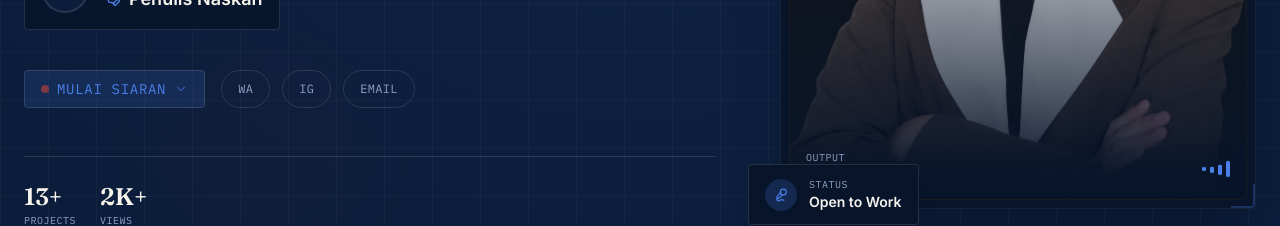
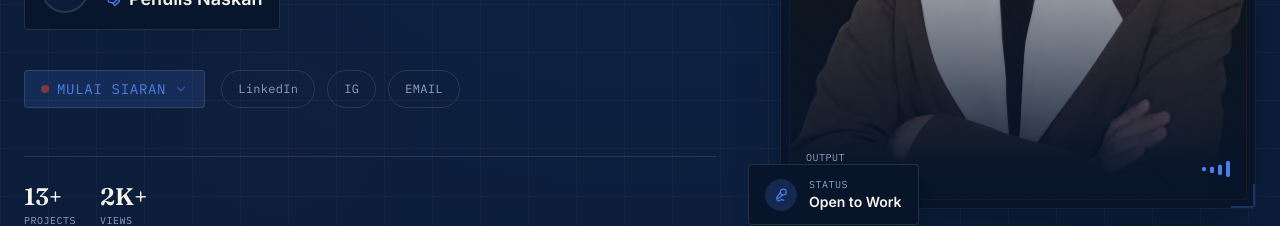
Before and after one commit to 1iki/portofolio-zahara, a React (Vite) app: page / in a window 1280 px wide. Shown: the part 572-798 px from the top of the page. Built offline with nearby package versions, Linux system fonts and the light colour scheme.

Commit message:
hapus nomor pribadi

```diff
--- a/src/components/Hero.jsx
+++ b/src/components/Hero.jsx
@@ -196,8 +196,11 @@ export default function Hero() {
             </button>
 
             <div className="flex items-center gap-3">
-              <a href={contact.whatsapp} target="_blank" rel="noopener noreferrer" className="px-4 py-2.5 rounded-full border border-divider text-xs font-mono tracking-wide text-muted hover:text-ivory hover:border-ivory/30 transition-colors">
+              {/* <a href={contact.whatsapp} target="_blank" rel="noopener noreferrer" className="px-4 py-2.5 rounded-full border border-divider text-xs font-mono tracking-wide text-muted hover:text-ivory hover:border-ivory/30 transition-colors">
                 WA
+              </a> */}
+              <a href={contact.linkedin} target="_blank" rel="noopener noreferrer" className="px-4 py-2.5 rounded-full border border-divider text-xs font-mono tracking-wide text-muted hover:text-ivory hover:border-ivory/30 transition-colors">
+                LinkedIn
               </a>
               <a href={contact.instagram} target="_blank" rel="noopener noreferrer" className="px-4 py-2.5 rounded-full border border-divider text-xs font-mono tracking-wide text-muted hover:text-ivory hover:border-ivory/30 transition-colors">
                 IG
```
